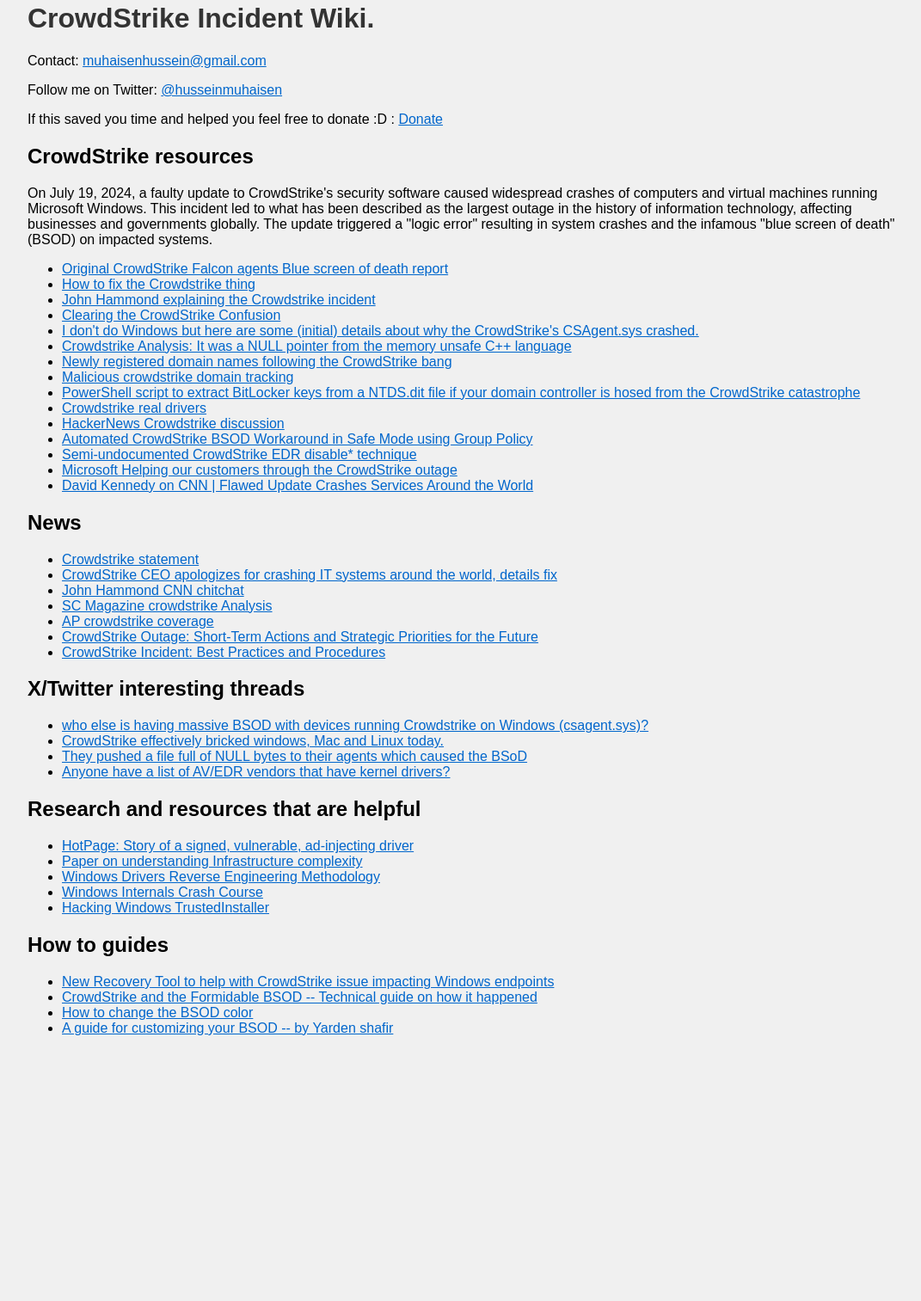
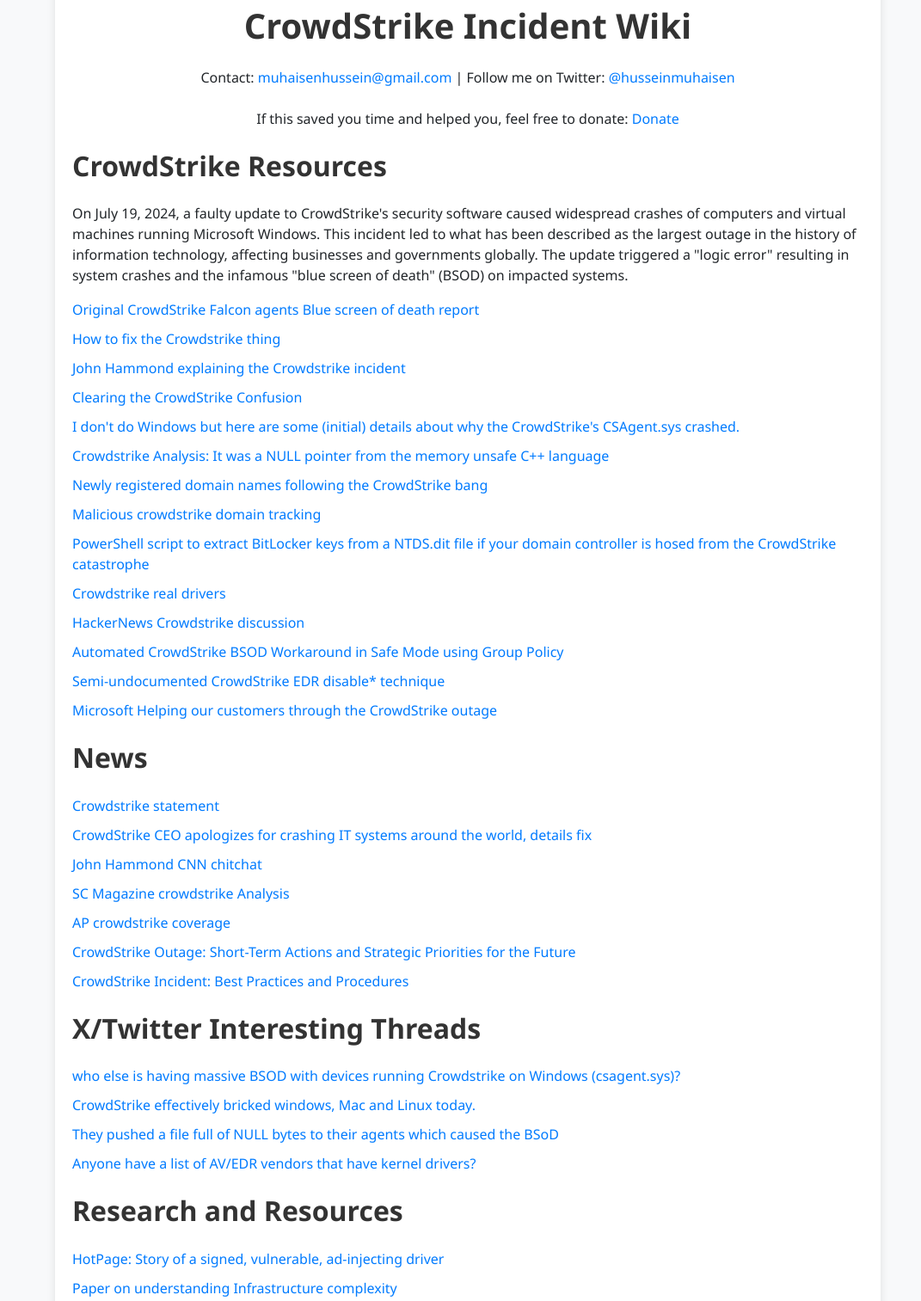
Before and after one commit to SearchandHack/SearchandHack.github.io, a plain HTML site: page index.html in a window 1280 px wide. Shown: the part 38-1551 px from the top of the page at 86% size, without its empty margins (96-1167 px from the left). Before the commit the page ends 1279 px from the top, so only its background shows below. Drawn offline with nearby package versions, Linux system fonts and the light colour scheme.

Commit message:
Update index.html

```diff
--- a/index.html
+++ b/index.html
@@ -1,111 +1,174 @@
 <!DOCTYPE html>
 <html>
+
 <head>
-    <title>CrowdStrike incident Wiki</title>
+  <title>CrowdStrike Incident Wiki</title>
   <link rel="icon" href="coll-re.png" type="image/x-icon">
-    <meta name="description" content="A comprehensive guide to resources that help navigate the CrowdStrike incident. Includes official statements, analysis, response guides, and more.">
+  <meta name="description"
+    content="A comprehensive guide to resources that help navigate the CrowdStrike incident. Includes official statements, analysis, response guides, and more.">
   <meta name="keywords" content="CrowdStrike, Incident, Resources, Guide, Cybersecurity">
   <meta charset="UTF-8">
   <meta name="viewport" content="width=device-width, initial-scale=1.0">
-
+  <link rel="stylesheet" href="https://cdn.jsdelivr.net/npm/bootstrap@5.2.3/dist/css/bootstrap.min.css">
   <style>
     body {
-            font-family: Arial, sans-serif;
-            margin: 0;
-            padding: 0;
-            background-color: #f0f0f0;
+      font-family: 'Segoe UI', Tahoma, Geneva, Verdana, sans-serif;
+      background-color: #f8f9fa;
     }
+
     .container {
-            width: 80%;
+      max-width: 960px;
       margin: 0 auto;
       padding: 20px;
-        }
-        h1 {
-            color: #333;
-        }
-        a {
-            color: #0066cc;
+      background-color: #fff;
+      box-shadow: 0 0 10px rgba(0, 0, 0, 0.1);
     }
 
+    h1,
+    h2 {
+      color: #333;
+      font-weight: bold;
+    }
+
+    a {
+      color: #007bff;
+      text-decoration: none;
+    }
+
+    a:hover {
+      text-decoration: underline;
+    }
+
+    ul {
+      list-style-type: none;
+      padding-left: 0;
+    }
+
+    li {
+      margin-bottom: 10px;
+    }
+
+    pre {
+      background-color: #f8f9fa;
+      padding: 10px;
+      border-radius: 5px;
+      font-family: 'Courier New', Courier, monospace;
+    }
   </style>
-    <script data-goatcounter="https://12320032.goatcounter.com/count"
-    async src="//gc.zgo.at/count.js"></script>
+  <script data-goatcounter="https://12320032.goatcounter.com/count" async src="//gc.zgo.at/count.js"></script>
 </head>
+
 <body>
   <div class="container">
-        <h1>CrowdStrike Incident Wiki.</h1>
-        <p>Contact: <a href="mailto:muhaisenhussein@gmail.com">muhaisenhussein@gmail.com</a></p>
-        <p>Follow me on Twitter: <a href="https://x.com/husseinmuhaisen" target="_blank">@husseinmuhaisen</a></p>
-        <p>If this saved you time and helped you feel free to donate :D : <a href="https://www.paypal.com/donate/?hosted_button_id=CTY9VF3VLD4BY" target="_blank">Donate</a></p>
-        <h2>CrowdStrike resources</h2>
-        <P>On July 19, 2024, a faulty update to CrowdStrike's security software caused widespread crashes of computers and virtual machines running Microsoft Windows. This incident led to what has been described as the largest outage in the history of information technology, affecting businesses and governments globally. The update triggered a "logic error" resulting in system crashes and the infamous "blue screen of death" (BSOD) on impacted systems.</P>
+    <h1 class="text-center my-4">CrowdStrike Incident Wiki</h1>
+    <p class="text-center mb-4">Contact: <a href="mailto:muhaisenhussein@gmail.com">muhaisenhussein@gmail.com</a> |
+      Follow me on Twitter: <a href="https://x.com/husseinmuhaisen" target="_blank">@husseinmuhaisen</a></p>
+    <p class="text-center mb-4">If this saved you time and helped you, feel free to donate: <a
+        href="https://www.paypal.com/donate/?hosted_button_id=CTY9VF3VLD4BY" target="_blank">Donate</a></p>
+
+    <h2 class="my-4">CrowdStrike Resources</h2>
+    <p>On July 19, 2024, a faulty update to CrowdStrike's security software caused widespread crashes of computers and
+      virtual machines running Microsoft Windows. This incident led to what has been described as the largest outage in
+      the history of information technology, affecting businesses and governments globally. The update triggered a
+      "logic error" resulting in system crashes and the infamous "blue screen of death" (BSOD) on impacted systems.</p>
     <ul>
-            <li><a href="https://www.reddit.com/r/crowdstrike/comments/1e6vmkf/bsod_error_in_latest_crowdstrike_update/" target="_blank">Original CrowdStrike Falcon agents Blue screen of death report</a></li>
-            <li><a href="https://x.com/vxunderground/status/1814280916887319023" target="_blank">How to fix the Crowdstrike thing</a></li>
-            <li><a href="https://www.youtube.com/watch?v=E8RQVx2gBFc&list=UULFVeW9qkBjo3zosnqUbG7CFw" target="_blank">John Hammond explaining the Crowdstrike incident</a></li>
-            <li><a href="https://verse.systems/blog/post/2024-07-20-clearing-crowdstrike-confusion/" target="_blank">Clearing the CrowdStrike Confusion</a></li>
-            <li><a href="https://x.com/patrickwardle/status/1814343502886477857" target="_blank">I don't do Windows but here are some (initial) details about why the CrowdStrike's CSAgent.sys crashed.</a></li>
-            <li><a href="https://x.com/Perpetualmaniac/status/1814376668095754753" target="_blank">Crowdstrike Analysis: It was a NULL pointer from the memory unsafe C++ language</a></li>
-            <li><a href="https://x.com/_JohnHammond/status/1814389800310583476" target="_blank">Newly registered domain names following the CrowdStrike bang</a></li>
-            <li><a href="https://x.com/JCyberSec_/status/1814287979453497410" target="_blank">Malicious crowdstrike domain tracking</a></li>
-            <li><a href="https://github.com/gtworek/PSBits/blob/master/Misc/ExtractFVEPasswordsFromNTDS.ps1" target="_blank">PowerShell script to extract BitLocker keys from a NTDS.dit file if your domain controller is hosed from the CrowdStrike catastrophe</a></li>
-            <li><a href="https://drive.google.com/file/d/1OVIWLDMN9xzYv8L391V1ob2ghp8igoZm/view" target="_blank">Crowdstrike real drivers</a></li>
-            <li><a href="https://news.ycombinator.com/item?id=41003390" target="_blank">HackerNews Crowdstrike discussion</a></li>
-            <li><a href="https://gist.github.com/whichbuffer/7830c73711589dcf9e7a5217797ca617" target="_blank">Automated CrowdStrike BSOD Workaround in Safe Mode using Group Policy</a></li>
-            <li><a href="https://x.com/vxunderground/status/1814668569717694568" target="_blank">Semi-undocumented CrowdStrike EDR disable* technique </a></li>
-            <li><a href="https://blogs.microsoft.com/blog/2024/07/20/helping-our-customers-through-the-crowdstrike-outage/" target="_blank">Microsoft Helping our customers through the CrowdStrike outage</a></li>
-            <li><a href="https://www.youtube.com/watch?v=pgHuTAF5FTg" target="_blank">David Kennedy on CNN | Flawed Update Crashes Services Around the World</a></li>
-
-
-
-
-
-        </ul>
-        <h2>News</h2>
-        <ul>
-
-            <li><a href="https://www.crowdstrike.com/blog/statement-on-falcon-content-update-for-windows-hosts" target="_blank">Crowdstrike statement</a></li>
-            <li><a href="https://www.csoonline.com/article/2872861/crowdstrike-ceo-apologizes-for-crashing-it-systems-around-the-world-details-fix.html" target="_blank">CrowdStrike CEO apologizes for crashing IT systems around the world, details fix</a></li>
-            <li><a href="https://mms.tveyes.com/PlaybackPortal.aspx?SavedEditID=f090ef6b-11ec-4836-a1f1-ff8d17a294c7" target="_blank">John Hammond CNN chitchat</a></li>
-            <li><a href="https://www.scmagazine.com/analysis/crowdstrike-update-causes-global-outages-analysis" target="_blank">SC Magazine crowdstrike Analysis</a></li>
-            <li><a href="https://apnews.com/article/what-is-crowdstrike-worldwide-outage-94b4fc5ac6eed46ddcd565a5f1e4b916" target="_blank">AP crowdstrike coverage</a></li>
-            <li><a href="https://www.bitsight.com/blog/crowdstrike-outage-short-term-actions-and-strategic-priorities-future" target="_blank">CrowdStrike Outage: Short-Term Actions and Strategic Priorities for the Future</a></li>
-            <li><a href="https://www.upguard.com/blog/crowdstrike-incident" target="_blank">CrowdStrike Incident: Best Practices and Procedures</a></li>
-
-
+      <li><a href="https://www.reddit.com/r/crowdstrike/comments/1e6vmkf/bsod_error_in_latest_crowdstrike_update/"
+          target="_blank">Original CrowdStrike Falcon agents Blue screen of death report</a></li>
+      <li><a href="https://x.com/vxunderground/status/1814280916887319023" target="_blank">How to fix the Crowdstrike
+          thing</a></li>
+      <li><a href="https://www.youtube.com/watch?v=E8RQVx2gBFc&list=UULFVeW9qkBjo3zosnqUbG7CFw" target="_blank">John
+          Hammond explaining the Crowdstrike incident</a></li>
+      <li><a href="https://verse.systems/blog/post/2024-07-20-clearing-crowdstrike-confusion/" target="_blank">Clearing
+          the CrowdStrike Confusion</a></li>
+      <li><a href="https://x.com/patrickwardle/status/1814343502886477857" target="_blank">I don't do Windows but here
+          are some (initial) details about why the CrowdStrike's CSAgent.sys crashed.</a></li>
+      <li><a href="https://x.com/Perpetualmaniac/status/1814376668095754753" target="_blank">Crowdstrike Analysis: It
+          was a NULL pointer from the memory unsafe C++ language</a></li>
+      <li><a href="https://x.com/_JohnHammond/status/1814389800310583476" target="_blank">Newly registered domain names
+          following the CrowdStrike bang</a></li>
+      <li><a href="https://x.com/JCyberSec_/status/1814287979453497410" target="_blank">Malicious crowdstrike domain
+          tracking</a></li>
+      <li><a href="https://github.com/gtworek/PSBits/blob/master/Misc/ExtractFVEPasswordsFromNTDS.ps1"
+          target="_blank">PowerShell script to extract BitLocker keys from a NTDS.dit file if your domain controller is
+          hosed from the CrowdStrike catastrophe</a></li>
+      <li><a href="https://drive.google.com/file/d/1OVIWLDMN9xzYv8L391V1ob2ghp8igoZm/view" target="_blank">Crowdstrike
+          real drivers</a></li>
+      <li><a href="https://news.ycombinator.com/item?id=41003390" target="_blank">HackerNews Crowdstrike discussion</a>
+      </li>
+      <li><a href="https://gist.github.com/whichbuffer/7830c73711589dcf9e7a5217797ca617" target="_blank">Automated
+          CrowdStrike BSOD Workaround in Safe Mode using Group Policy</a></li>
+      <li><a href="https://x.com/vxunderground/status/1814668569717694568" target="_blank">Semi-undocumented CrowdStrike
+          EDR disable* technique </a></li>
+      <li><a href="https://blogs.microsoft.com/blog/2024/07/20/helping-our-customers-through-the-crowdstrike-outage/"
+          target="_blank">Microsoft Helping our customers through the CrowdStrike outage</a></li>
     </ul>
 
-        <h2>X/Twitter interesting threads</h2>
+    <h2 class="my-4">News</h2>
     <ul>
-            <li><a href="https://x.com/christian_tail/status/1814299095261147448" target="_blank">who else is having massive BSOD with devices running Crowdstrike on Windows (csagent.sys)?</a></li>
-            <li><a href="https://x.com/yarden_shafir/status/1814346905616535953" target="_blank">CrowdStrike effectively bricked windows, Mac and Linux today.</a></li>
-            <li><a href="https://x.com/hackerfantastic/status/1814315027911843998" target="_blank">They pushed a file full of NULL bytes to their agents which caused the BSoD</a></li>
-            <li><a href="https://x.com/techspence/status/1814358990098202723" target="_blank">Anyone have a list of AV/EDR vendors that have kernel drivers?</a></li>
+      <li><a href="https://www.crowdstrike.com/blog/statement-on-falcon-content-update-for-windows-hosts"
+          target="_blank">Crowdstrike statement</a></li>
+      <li><a
+          href="https://www.csoonline.com/article/2872861/crowdstrike-ceo-apologizes-for-crashing-it-systems-around-the-world-details-fix.html"
+          target="_blank">CrowdStrike CEO apologizes for crashing IT systems around the world, details fix</a></li>
+      <li><a href="https://mms.tveyes.com/PlaybackPortal.aspx?SavedEditID=f090ef6b-11ec-4836-a1f1-ff8d17a294c7"
+          target="_blank">John Hammond CNN chitchat</a></li>
+      <li><a href="https://www.scmagazine.com/analysis/crowdstrike-update-causes-global-outages-analysis"
+          target="_blank">SC Magazine crowdstrike Analysis</a></li>
+      <li><a href="https://apnews.com/article/what-is-crowdstrike-worldwide-outage-94b4fc5ac6eed46ddcd565a5f1e4b916"
+          target="_blank">AP crowdstrike coverage</a></li>
+      <li><a href="https://www.bitsight.com/blog/crowdstrike-outage-short-term-actions-and-strategic-priorities-future"
+          target="_blank">CrowdStrike Outage: Short-Term Actions and Strategic Priorities for the Future</a></li>
+      <li><a href="https://www.upguard.com/blog/crowdstrike-incident" target="_blank">CrowdStrike Incident: Best
+          Practices and Procedures</a></li>
     </ul>
 
-        <h2>Research and resources that are helpful</h2>
+    <h2 class="my-4">X/Twitter Interesting Threads</h2>
     <ul>
-            <li><a href="https://www.welivesecurity.com/en/eset-research/hotpage-story-signed-vulnerable-ad-injecting-driver/" target="_blank">HotPage: Story of a signed, vulnerable, ad-injecting driver</a></li>
-            <li><a href="https://www.tandfonline.com/doi/epdf/10.1080/23738871.2023.2281675?needAccess=true" target="_blank">Paper on understanding Infrastructure complexity</a></li>
-            <li><a href="https://voidsec.com/windows-drivers-reverse-engineering-methodology/" target="_blank">Windows Drivers Reverse Engineering Methodology</a></li>
-            <li><a href="https://www.youtube.com/watch?v=I_nJltUokE0" target="_blank">Windows Internals Crash Course</a></li>
-            <li><a href="https://www.youtube.com/watch?v=Vj1uh89v-Sc" target="_blank">Hacking Windows TrustedInstaller</a></li>
-
-
-
-
-
+      <li><a href="https://x.com/christian_tail/status/1814299095261147448" target="_blank">who else is having massive
+          BSOD with devices running Crowdstrike on Windows (csagent.sys)?</a></li>
+      <li><a href="https://x.com/yarden_shafir/status/1814346905616535953" target="_blank">CrowdStrike effectively
+          bricked windows, Mac and Linux today.</a></li>
+      <li><a href="https://x.com/hackerfantastic/status/1814315027911843998" target="_blank">They pushed a file full of
+          NULL bytes to their agents which caused the BSoD</a></li>
+      <li><a href="https://x.com/techspence/status/1814358990098202723" target="_blank">Anyone have a list of AV/EDR
+          vendors that have kernel drivers?</a></li>
     </ul>
 
-        <h2>How to guides</h2>
+    <h2 class="my-4">Research and Resources</h2>
     <ul>
-            <li><a href="https://techcommunity.microsoft.com/t5/intune-customer-success/new-recovery-tool-to-help-with-crowdstrike-issue-impacting/ba-p/4196959" target="_blank">New Recovery Tool to help with CrowdStrike issue impacting Windows endpoints</a></li>
-            <li><a href="https://scorpiosoftware.net/2024/07/21/crowdstrike-and-the-formidable-bsod/" target="_blank">CrowdStrike and the Formidable BSOD -- Technical guide on how it happened</a></li>
-            <li><a href="https://pagedout.institute/download/PagedOut_003_beta1.pdf#page=45" target="_blank">How to change the BSOD color</a></li>
-            <li><a href="https://threadreaderapp.com/thread/1814733681849667734.html" target="_blank">A guide for customizing your BSOD -- by Yarden shafir</a></li>
+      <li><a href="https://www.welivesecurity.com/en/eset-research/hotpage-story-signed-vulnerable-ad-injecting-driver/"
+          target="_blank">HotPage: Story of a signed, vulnerable, ad-injecting driver</a></li>
+      <li><a href="https://www.tandfonline.com/doi/epdf/10.1080/23738871.2023.2281675?needAccess=true"
+          target="_blank">Paper on understanding Infrastructure complexity</a></li>
+      <li>
+        <a href="https://voidsec.com/windows-drivers-reverse-engineering-methodology/" target="_blank">Windows Drivers
+          Reverse Engineering Methodology</a>
 
+      </li>
+      <li><a href="https://www.youtube.com/watch?v=I_nJltUokE0" target="_blank">Windows Internals Crash Course</a></li>
+      <li><a href="https://www.youtube.com/watch?v=Vj1uh89v-Sc" target="_blank">Hacking Windows TrustedInstaller</a>
+      </li>
+    </ul>
 
+    <h2 class="my-4">How-to Guides</h2>
+    <ul>
+      <li>
+        <a href="https://techcommunity.microsoft.com/t5/intune-customer-success/new-recovery-tool-to-help-with-crowdstrike-issue-impacting/ba-p/4196959"
+          target="_blank">New Recovery Tool to help with CrowdStrike issue impacting Windows endpoints</a>
+
+      </li>
+      <li>
+        <a href="https://scorpiosoftware.net/2024/07/21/crowdstrike-and-the-formidable-bsod/"
+          target="_blank">CrowdStrike and the Formidable BSOD -- Technical guide on how it happened</a>
+      </li>
+      <li><a href="https://pagedout.institute/download/PagedOut_003_beta1.pdf#page=45" target="_blank">How to change the
+          BSOD color</a></li>
+      <li><a href="https://threadreaderapp.com/thread/1814733681849667734.html" target="_blank">A guide for customizing
+          your BSOD -- by Yarden shafir</a></li>
     </ul>
   </div>
+
+  <script src="https://cdn.jsdelivr.net/npm/bootstrap@5.2.3/dist/js/bootstrap.bundle.min.js"></script>
 </body>
+
 </html>
```
Lines whose indentation alone changed are shown as unchanged.
